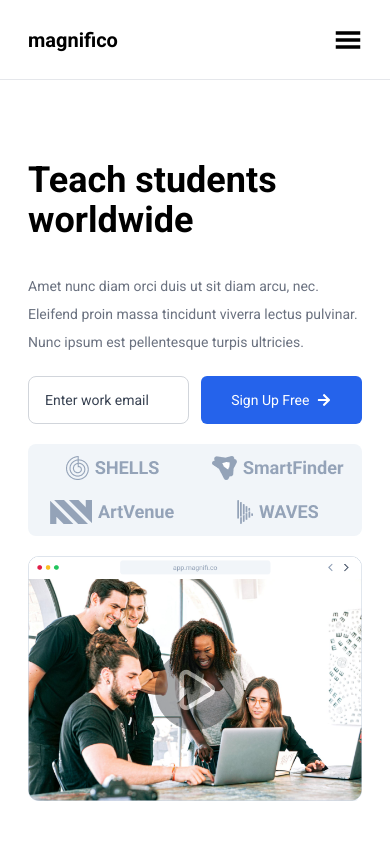
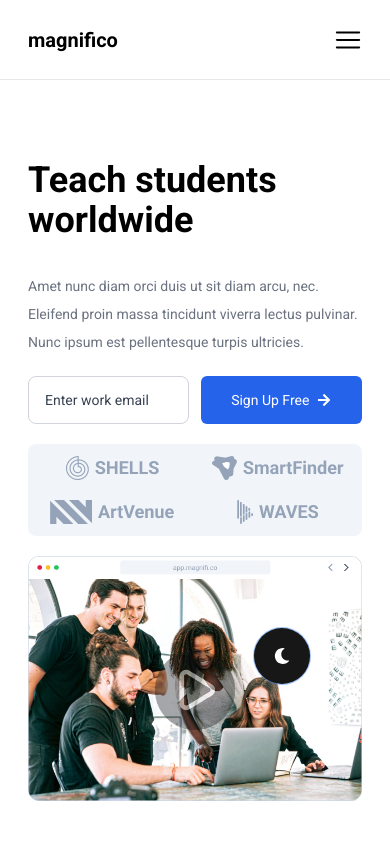
Before and after one commit to warmachine028/magnifico, a React (Vite) app: page / in a window 390 px wide. Shown: the top 844 px of the page. Built offline with nearby package versions, Linux system fonts and the light colour scheme.

Commit message:
feat: dark mode

```diff
--- a/src/App.jsx
+++ b/src/App.jsx
@@ -1,24 +1,23 @@
 import { useState } from 'react'
 import { AppRouter, Footer, Navbar } from './components'
+import { IoSunnySharp } from 'react-icons/io5'
+import { FaMoon } from 'react-icons/fa'
 
 const App = () => {
 	const [darkMode, setDarkMode] = useState(false)
+
 	const toggleDarkMode = () => {
-		setDarkMode(!darkMode)
+		setDarkMode((darkMode) => !darkMode)
 	}
 	return (
-		<>
-			<main className={`${darkMode && 'dark'}`}>
-				<div className="dark:bg-slate-900">
-					<Navbar />
-					<AppRouter />
-					<button onClick={toggleDarkMode} className="absolute right-16 h-16 w-16 rounded-full bg-neutral-900 text-white ring-1 dark:bg-white dark:text-black">
-						{darkMode ? 'Light' : 'Dark'}
-					</button>
-					<Footer />
-				</div>
-			</main>
-		</>
+		<div className={`${darkMode && 'dark'}`}>
+			<Navbar />
+			<AppRouter />
+			<button onClick={toggleDarkMode} className="fixed bottom-40 end-20 z-50 float-start flex h-14 w-14 items-center justify-center rounded-full bg-neutral-900 text-white ring-1 dark:bg-white dark:text-black">
+				{darkMode ? <IoSunnySharp /> : <FaMoon />}
+			</button>
+			<Footer />
+		</div>
 	)
 }
 
--- a/src/components/Navbar.jsx
+++ b/src/components/Navbar.jsx
@@ -3,6 +3,7 @@ import SecondaryButton from './SecondaryButton'
 import { IoIosArrowDown } from 'react-icons/io'
 import { FaArrowRight } from 'react-icons/fa'
 import { GiHamburgerMenu } from 'react-icons/gi'
+import { RxHamburgerMenu } from 'react-icons/rx'
 
 const Navbar = () => {
 	const navLinks = ['Products', 'Solutions', 'Services', 'Help Center']
@@ -38,7 +39,7 @@ const Navbar = () => {
 					<label className="cursor-pointer sm:hidden">
 						<input type="checkbox" className="peer sr-only" />
 						<div className="group relative flex w-full">
-							<GiHamburgerMenu className="size-7" />
+							<RxHamburgerMenu className="size-7 dark:text-white" />
 							<ul className="absolute -right-10 top-10 z-50 ml-14 hidden w-screen flex-col items-center justify-center bg-white text-xl font-medium tracking-wide shadow-xl transition-all duration-150 ease-in-out peer-checked:group-[]:flex sm:space-x-12">
 								{navLinks.map((link) => (
 									<li key={link} className="duration-50 flex h-14 w-full justify-center transition-colors ease-in-out hover:bg-gray-400 hover:text-white peer-checked:group-[]:flex">
--- a/src/pages/Home.jsx
+++ b/src/pages/Home.jsx
@@ -1,9 +1,9 @@
-import { Navbar } from '../components'
 import { Community, Hero, ImproveWorkflow, ProblemSolved, TimeWorking, Tools } from '../sections'
 
 const Home = () => {
 	return (
-		<main className="container mx-auto dark:bg-slate-900">
+		<main className="dark:bg-slate-900">
+			<div className="sm:container mx-auto sm:px-2">
 				<Hero />
 				<hr className="hidden sm:block" />
 				<TimeWorking />
@@ -11,6 +11,7 @@ const Home = () => {
 				<ProblemSolved />
 				<ImproveWorkflow />
 				<Community />
+			</div>
 		</main>
 	)
 }
--- a/src/sections/Hero.jsx
+++ b/src/sections/Hero.jsx
@@ -4,7 +4,7 @@ import { EnvelopeIcon } from '../assets'
 
 const Hero = () => {
 	return (
-		<section id="hero" className="my-20 flex flex-col justify-center bg-white bg-none bg-no-repeat font-roboto sm:flex-row sm:px-2 sm:py-16 dark:bg-slate-900" style={{ backgroundImage: `url('${Stars}')`, backgroundPosition: 'right 30px bottom -8px' }}>
+		<section id="hero" className="my-20 flex flex-col justify-center bg-none bg-no-repeat font-roboto sm:flex-row  sm:py-16 " style={{ backgroundImage: `url('${Stars}')`, backgroundPosition: 'right 30px bottom -8px' }}>
 			<div className="flex w-full flex-col justify-center px-7 sm:mx-10 sm:w-1/2">
 				<div className="sm:w-[550px]">
 					<h1 className="hidden text-[72px] font-extrabold leading-[80px] sm:block dark:text-blue-600">
--- a/src/sections/PaymentHero.jsx
+++ b/src/sections/PaymentHero.jsx
@@ -5,7 +5,7 @@ import { DestinationCard } from '../components'
 
 const PaymentHero = () => {
 	return (
-		<section id="payment-hero" className="sm:my-8">
+		<section id="payment-hero" className="sm:my-8 dark:bg-slate-900">
 			<h1 className="font-robotoserif text-3xl font-medium sm:font-sans sm:text-6xl sm:font-extrabold dark:text-blue-700">Confirm & pay</h1>
 			<div className="my-8 sm:hidden">
 				<DestinationCard />
```
Lines whose indentation alone changed are shown as unchanged.
